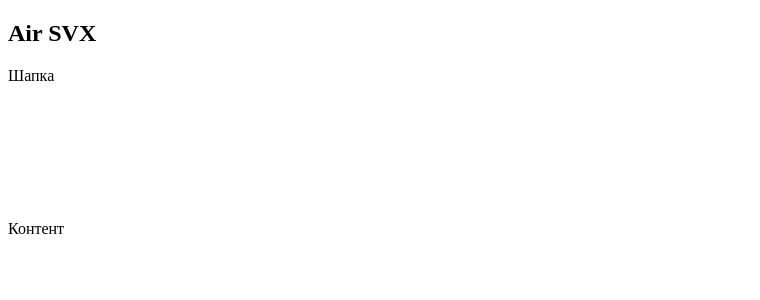
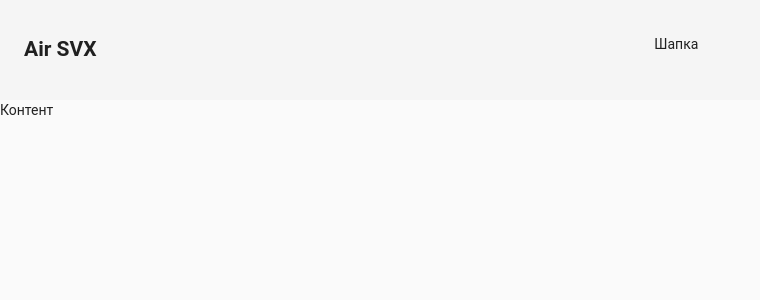
Before and after one commit to Malvik0511/yandex, a Vue app: page / in a window 1280 px wide. Shown: the top 300 px of the page, without its empty margins (0-760 px from the left). Built offline with nearby package versions, Linux system fonts and the light colour scheme.

Commit message:
перед настройкой stylus

```diff
--- a/src/components/layout/Layout.vue
+++ b/src/components/layout/Layout.vue
@@ -2,20 +2,21 @@
     <v-app id="app">
         <v-toolbar :absolute="true"
                    :height="100"
+                   class="layout__toolbar"
                    app flat>
                 <v-layout>
-                <v-flex xs6>
+                    <v-flex>
                         <h2>Air SVX</h2>
                     </v-flex>
-                <v-flex xs6>
+                    <v-flex>
                         <slot name="toolbar"></slot>
                     </v-flex>
                 </v-layout>
         </v-toolbar>
 
         <!--Основной контент-->
-        <v-content>
-            <v-layout :fill-height="contentFillHeight" class="layout_content-base-wrapper">
+        <v-content class="layout__content">
+            <v-layout :fill-height="contentFillHeight">
                 <slot name="content"></slot>
                 <!--navigation-scroll-top v-if="!panelRightActive"></navigation-scroll-top-->
             </v-layout>
--- a/src/main.js
+++ b/src/main.js
@@ -5,6 +5,9 @@ import App from './App.vue'
 import Vuetify from 'vuetify'
 
 import Store from "./store/";
+
+import 'vuetify/dist/vuetify.min.css'
+
 
 Vue.use(Vuetify)
 
--- a/src/plugins/vuetify.js
+++ b/src/plugins/vuetify.js
@@ -1,6 +1,7 @@
 import Vue from 'vue'
 import Vuetify from 'vuetify/lib'
 import 'vuetify/src/stylus/app.styl'
+import "../stylus/style.styl";
 
 Vue.use(Vuetify, {
   iconfont: 'md',
--- /dev/null
+++ b/src/stylus/style.styl
@@ -0,0 +1 @@
+@import '../components/layout/layout.styl'
```
Also changed, not shown: src/components/layout/layout.styl (added). Lines whose indentation alone changed are shown as unchanged.
